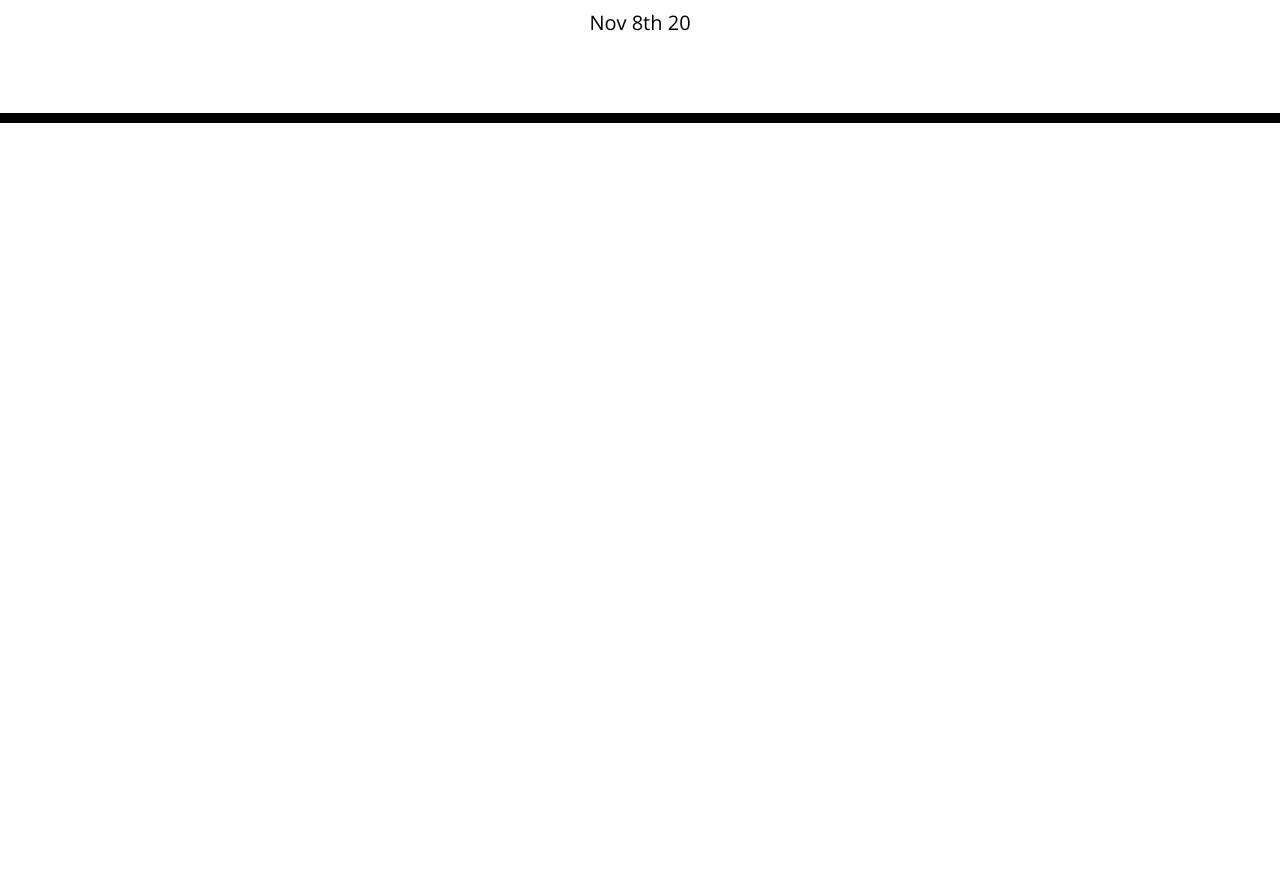
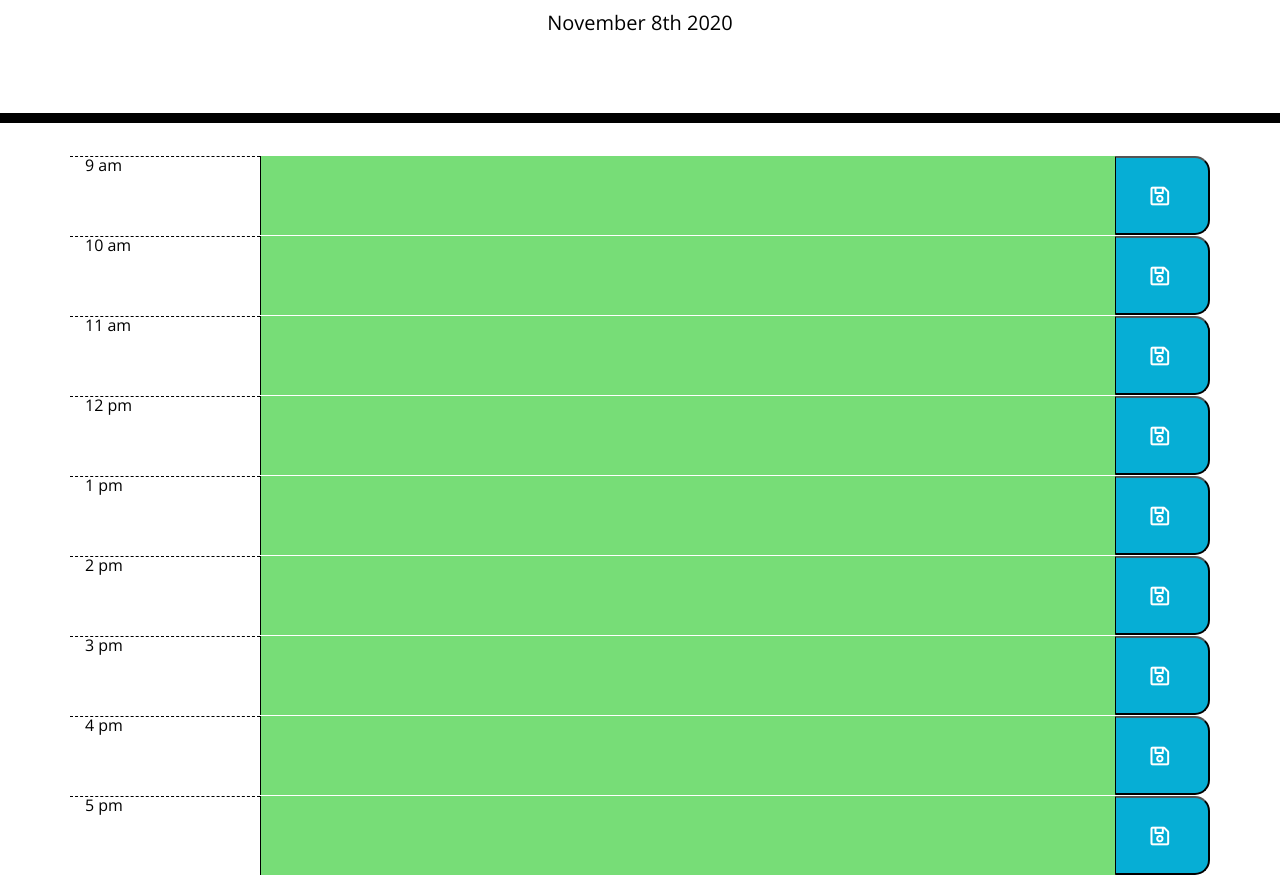
Before and after one commit to greysonkirk/WorkDaySched, a plain HTML site: page index.html in a window 1280 px wide. Shown: the part 181-1058 px from the top of the page. Before the commit the page ends 800 px from the top, so only its background shows below. Drawn offline with nearby package versions, Linux system fonts and the light colour scheme.

Commit message:
made planner code changes

```diff
--- a/Develop/script.js
+++ b/Develop/script.js
@@ -1,40 +1,12 @@
-let today = moment().format("MMM Do YY");
+let today = moment().format("MMMM Do YYYY");
 
 $("#currentDay").text(today)
 
 console.log(today)
-
-hours.forEach(hour => {
-    let $planner = $(`
-    <div class="container align-center">
-    <div class="row">
-        <div id="hour" class="col-md-2 hour">${hour.hourText} </div>
-        <div id="task" class="col-md-9 description p-0">planner </div>
-        <div id="Btn" class="col-md-1 saveBtn">save </div>
-    </div>
-    </div>
-    `);
-
-
-
-});
-
-
-
-
-
-
-
-
-
-
-
-
-
 let hours = [{
         id: "0",
         hourText: "9 am",
-        time: "9",
+        time: "09",
         task: ""
     },
     {
@@ -57,32 +29,65 @@ let hours = [{
     },
     {
         id: "4",
-        hourText: "01 pm",
+        hourText: "1 pm",
         time: "13",
         task: ""
     },
     {
         id: "5",
-        hourText: "02 pm",
+        hourText: "2 pm",
         time: "14",
         task: ""
     },
     {
         id: "6",
-        hourText: "03 pm",
+        hourText: "3 pm",
         time: "15",
         task: ""
     },
     {
         id: "7",
-        hourText: "04 pm",
+        hourText: "4 pm",
         time: "16",
         task: ""
     },
     {
         id: "8",
-        hourText: "05 pm",
+        hourText: "5 pm",
         time: "17",
         task: ""
     },
 ]
+
+function loadDayPlanner() {
+
+    for (let i = 0; i < hours.length; i++) {
+        const hour = hours[i];
+        //adding class based off time.
+        let txtClass = ''
+        if (hour.time < moment().format("HH") - 4) { txtClass = "past"; } else if (parseInt(hour.time) === moment().format("HH") - 4) { txtClass = "present"; } else if (hour.time > moment().format("HH") - 4) { txtClass = "future" }
+
+
+
+        //adding each time slot
+        let hourID = hour.id
+        let $planner = $(`
+      <form class="row">
+        <div id="hour" class="col-md-2 hour">${hour.hourText} </div>
+        <div id="task" class="col-md-9 description p-0"><textarea id="${hourID}" class="${txtClass}"></textarea></div>
+        <button id="Btn" class="col-md-1 saveBtn"><i class="far fa-save fa-lg  "></i> </button>
+    </form>
+    `);
+
+        console.log(hour.time)
+        console.log(moment().format("HH") - 4)
+
+        $("#container").append($planner);
+
+    };
+
+
+};
+
+
+loadDayPlanner()
--- a/Develop/style.css
+++ b/Develop/style.css
@@ -4,7 +4,7 @@ body {
     line-height: 1;
 }
 
-textarea{
+textarea {
     background: transparent;
     border: none;
     resize: none;
@@ -21,11 +21,13 @@ textarea{
     border-bottom: 10px solid black;
 }
 
-.description{
+.description {
     white-space: pre-wrap;
+    /* width: 100%;
+    height: 100%; */
 }
 
-.time-block{
+.time-block {
     text-align: center;
     border-radius: 15px;
 }
@@ -33,7 +35,8 @@ textarea{
 .row {
     white-space: pre-wrap;
     height: 80px;
-  border-top: 1px solid white;;
+    border-top: 1px solid white;
+    ;
 }
 
 .hour {
@@ -69,3 +72,8 @@ textarea{
     font-size: 20px;
     transition: all .3s ease-in-out;
 }
+
+textarea {
+    width: 100%;
+    height: 100%;
+}
--- a/index.html
+++ b/index.html
@@ -20,6 +20,7 @@
 
     </header>
 
+    <div id="container" class="container align-center"></div>
 
     <script src="https://cdnjs.cloudflare.com/ajax/libs/jquery/3.2.1/jquery.min.js"></script>
     <script src="https://cdnjs.cloudflare.com/ajax/libs/moment.js/2.24.0/moment.min.js"></script>
```
Lines whose indentation alone changed are shown as unchanged.
